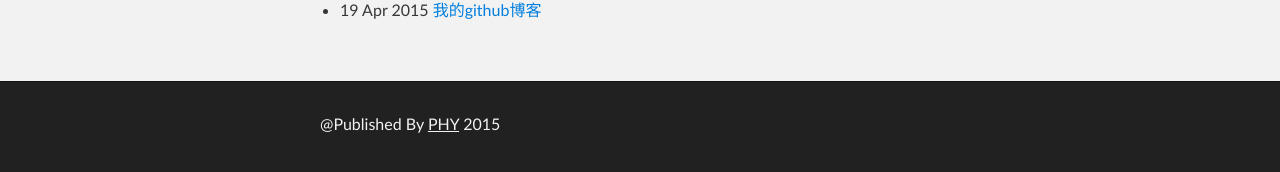
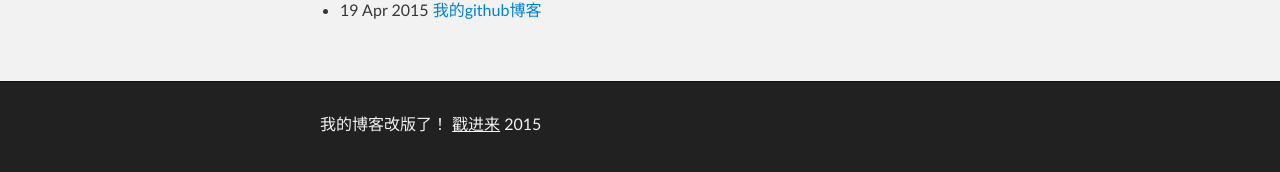
Before and after one commit to qq472220372/qq472220372.github.io, a Jekyll site: the page built from index.html, in a window 1280 px wide. Shown: the part 533-705 px from the top of the page. Built offline with Jekyll 4.4.1, drawn with Linux system fonts in a browser that asks for light colours.

Commit message:
add link to new blog

```diff
--- a/index.html
+++ b/index.html
@@ -52,7 +52,7 @@ title: phy的博客
     <!-- FOOTER  -->
     <div id="footer_wrap" class="outer">
       <footer class="inner">
-                <p>@Published By <a href="https://github.com/qq472220372/" target="_Blank">PHY</a> 2015</p>
+                <p>我的博客改版了！ <a href="https://pp1230.github.io" target="_Blank">戳进来</a> 2015</p>
       </footer>
     </div>
 
```
Also changed, not shown: 1 other file.
